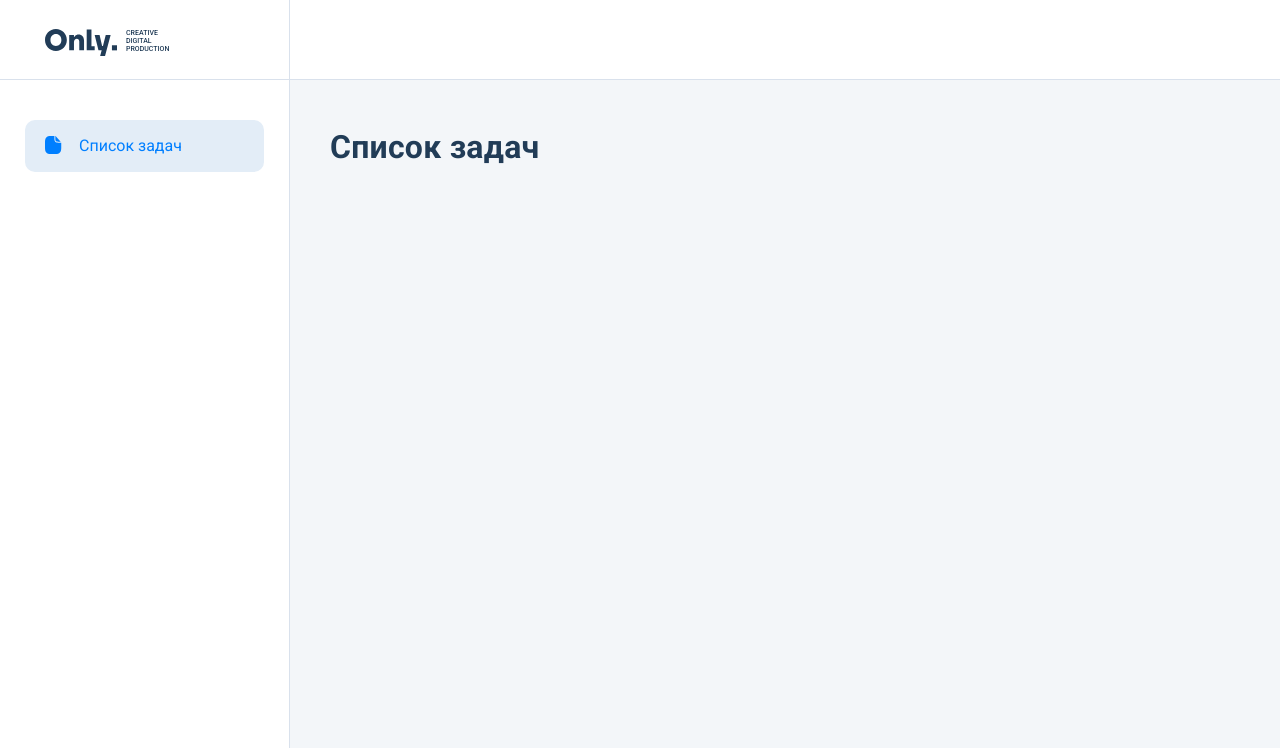
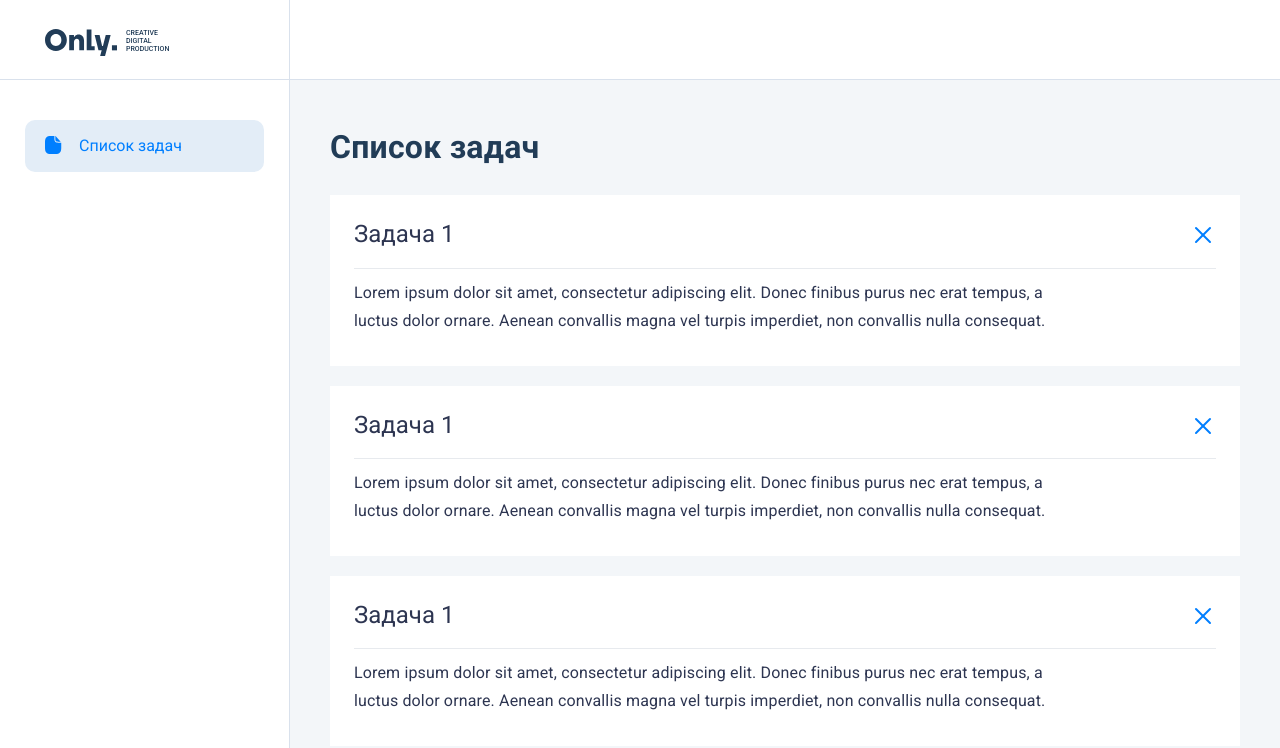
Before and after one commit to only-digital/internship-tasks, a Next.js app: page / in a window 1280 px wide. Shown: the top 748 px of the page. Built offline with nearby package versions, Linux system fonts and the light colour scheme.

Commit message:
feat: add WorkItem layout

```diff
--- a/src/components/todoItem/todoItem.jsx
+++ b/src/components/todoItem/todoItem.jsx
@@ -2,9 +2,18 @@ import styled from './todoItem.module.scss';
 
 const TodoItem = () => {
     return (
-        <div className={styled.TodoItem}>
-            {/* Your code here */}
-        </div>
+        <li className={styled.TodoItem}>
+            <h3 className={styled.TodoItem__title}>
+                Задача 1
+            </h3>
+            <p className={styled.TodoItem__text}>
+                Lorem ipsum dolor sit amet, consectetur adipiscing elit. Donec finibus purus nec erat tempus, a luctus dolor ornare. Aenean convallis magna vel turpis imperdiet, non convallis nulla consequat.
+            </p>
+            <svg className={styled.TodoItem__svg} xmlns="http://www.w3.org/2000/svg" width="26" height="26" viewBox="0 0 26 26" fill="none">
+                <path d="M20 6L6 20" stroke="#007FFF" stroke-width="2" stroke-linecap="round"/>
+                <path d="M6 6L20 20" stroke="#007FFF" stroke-width="2" stroke-linecap="round"/>
+            </svg>
+        </li>
     )
 }
 
--- a/src/components/todoItem/todoItem.module.scss
+++ b/src/components/todoItem/todoItem.module.scss
@@ -1,3 +1,75 @@
+@import '../../styles/colors.scss';
+
 .TodoItem {
-	//Your code here
+	$root: '.TodoItem';
+
+	position: relative;
+
+	padding: 24px;
+	padding-bottom: 31px;
+
+	background-color: $white;
+	cursor: pointer;
+
+	&:hover {
+		#{$root}__title {
+			color: $blue2;
+		}
+	}
+
+	&--completed {
+		#{$root}__title {
+			position: relative;
+
+			color: $light-gray2;
+
+			&::after {
+				content: '';
+
+				position: absolute;
+				left: 0;
+				top: 16px;
+
+				display: block;
+				height: 1px;
+				width: 100%;
+
+				background-color: $light-gray2;
+			}
+		}
+	}
+
+	&__title {
+		padding-bottom: 17px;
+
+		color: $blue3;
+		font-size: 24px;
+		font-weight: 400;
+		line-height: 130%;
+
+		border-bottom: 1px solid $light-gray1;
+
+		transition: color .3s;
+
+		&:hover {
+			color: $blue2;
+		}
+	}
+
+	&__text {
+		padding-top: 10px;
+		max-width: 734px;
+
+		color: $blue3;
+		font-size: 16px;
+		font-weight: 400;
+		line-height: 175%;
+		letter-spacing: 0.15px;
+	}
+
+	&__svg {
+		position: absolute;
+		right: 24px;
+		top: 27px;
+	}
 }
--- a/src/components/todoList/todoList.jsx
+++ b/src/components/todoList/todoList.jsx
@@ -1,4 +1,5 @@
 import styled from './todoList.module.scss';
+import TodoItem from '../todoItem/todoItem';
 
 const TodoList = () => {
     return (
@@ -7,7 +8,9 @@ const TodoList = () => {
                 Список задач
             </h2>
             <ul className={styled.TodoList__list}>
-
+                <TodoItem />
+                <TodoItem />
+                <TodoItem />
             </ul>
         </section>
     )
--- a/src/components/todoList/todoList.module.scss
+++ b/src/components/todoList/todoList.module.scss
@@ -2,10 +2,18 @@
 
 .TodoList {
 	&__title {
+		margin-bottom: 28px;
+
 		color: $blue1;
 		font-size: 32px;
 		font-weight: 600;
 		line-height: 123.5%;
 		letter-spacing: 0.25px;
 	}
+
+	&__list {
+		display: flex;
+		flex-direction: column;
+		gap: 20px
+	}
 }
--- a/src/styles/colors.scss
+++ b/src/styles/colors.scss
@@ -2,5 +2,11 @@ $light-blue1: #D9E1EC;
 $light-blue2: #E3EDF7;
 $light-blue3: #F3F6F9;
 
+$light-gray1: #E7EAEE;
+$light-gray2: #161F3E4D;
+
 $blue1: #213C57;
 $blue2: #007FFF;
+$blue3: rgba(22, 31, 62, 0.90);
+
+$white: #FFFFFF;
```
